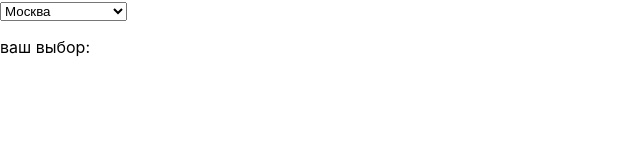
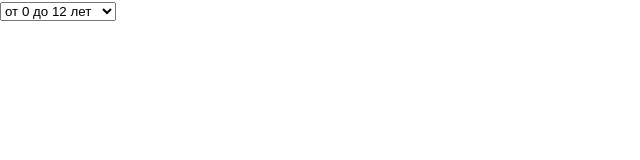
Before and after one commit to Zafk1eI/learn-react, a React (Create React App) app: page / in a window 1280 px wide. Shown: the top 160 px of the page, without its empty margins (0-640 px from the left). Built offline with nearby package versions, Linux system fonts and the light colour scheme.

Commit message:
react_66

```diff
--- a/src/App.js
+++ b/src/App.js
@@ -2,19 +2,20 @@ import './App.css';
 import React, { useState } from 'react';
 
 function App() {
-  const citys = ['Москва', 'Владивосток', 'Санкт-Петербург', 'Париж'];
   const [value, setValue] = useState('');
 
-  const options = citys.map((text, index) => {
-    return <option key={index}>{text}</option>;
-  });
-
   return <div>
-    <select value={value} onChange={(event) => setValue(event.target.value)}>
-      {options}
+    <select value={value} onChange={event => setValue(event.target.value)}>
+      <option value="1">от 0 до 12 лет</option>
+      <option value="2">от 13 до 17 лет</option>
+      <option value="3">от 18 до 25 лет</option>
+      <option value="4">старше 25 лет</option>
     </select>
     <p>
-      ваш выбор: {value}
+      {value === '1' && 'от 0 до 12 лет'}
+      {value === '2' && 'от 13 до 17 лет'}
+      {value === '3' && 'от 18 до 25 лет'}
+      {value === '4' && 'старше 25 лет'}
     </p>
   </div>;
 }
```
